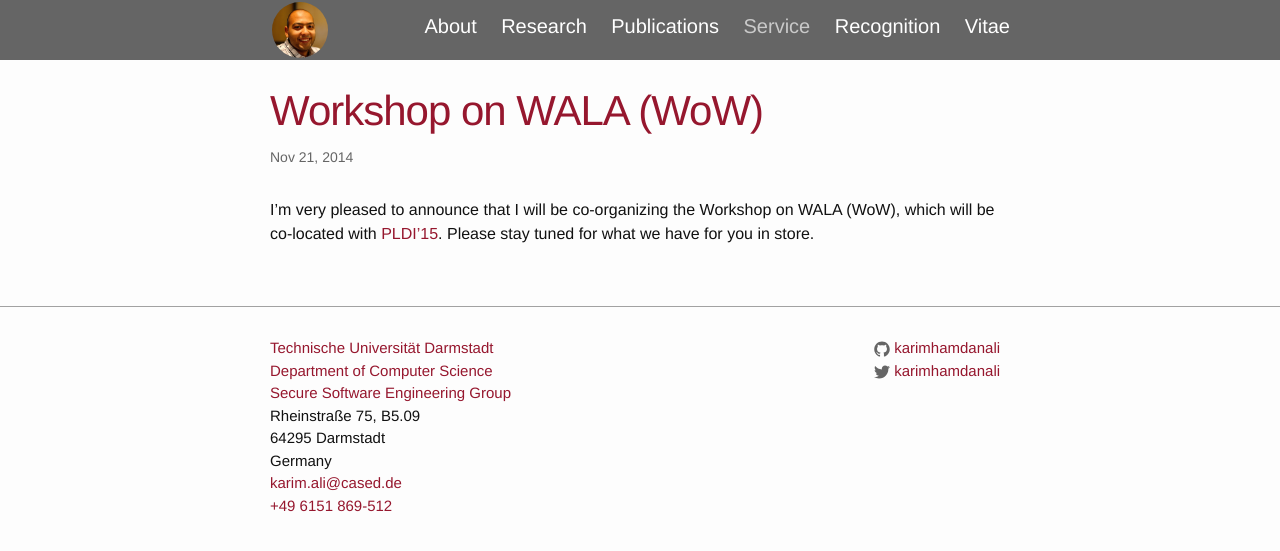
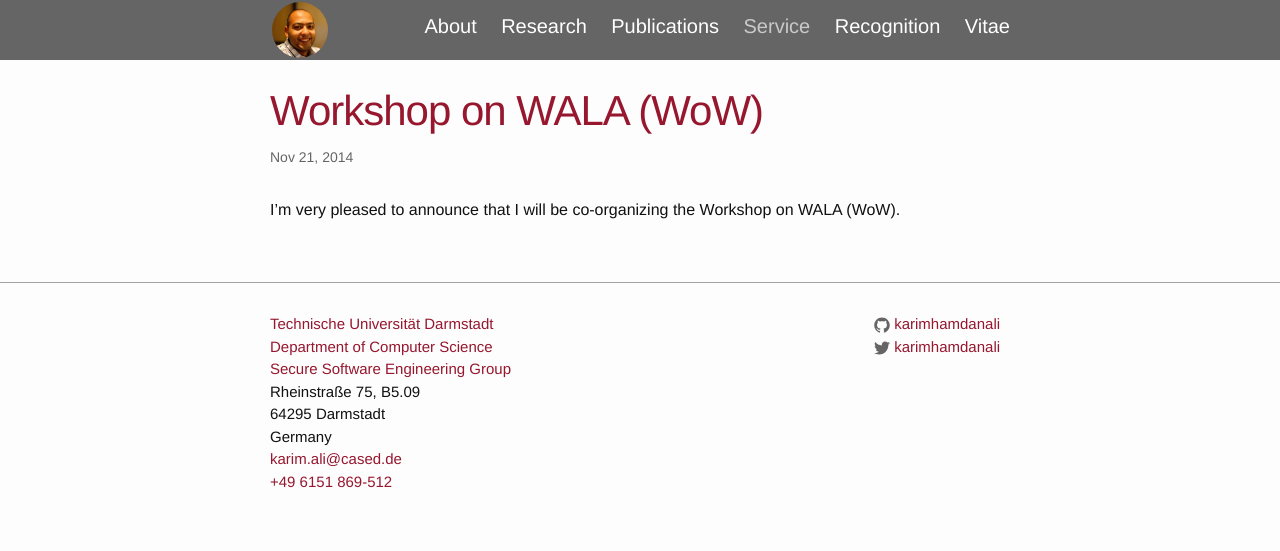
Before and after one commit to karimhamdanali/karimhamdanali.github.io, a Jekyll site: the page built from _posts/2014-11-21-wow.md, in a window 1280 px wide. Shown: the top 551 px of the page. Built offline with Jekyll 4.4.1, drawn with Linux system fonts in a browser that asks for light colours.

Commit message:
something is wrong with the markdown of the wow post. fix it later

```diff
--- a/_posts/2014-11-21-wow.md
+++ b/_posts/2014-11-21-wow.md
@@ -6,5 +6,4 @@ permalink: /wow/
 group: service
 ---
 
-I'm very pleased to announce that I will be co-organizing the Workshop on WALA (WoW), which will be co-located with
-<a href="http://conf.researchr.org/home/pldi2015" target="_blank">PLDI'15</a>. Please stay tuned for what we have for you in store.
+I'm very pleased to announce that I will be co-organizing the Workshop on WALA (WoW).
--- a/index.html
+++ b/index.html
@@ -13,10 +13,9 @@ layout: default
 			<h2>
 				<a class="post-link" href="{{ post.url | prepend: site.baseurl }}">{{ post.title }}</a>
 			</h2>
-			{% assign total_paragraphs = post.content | split: '<p>' | size | minus: 1 %}
 			{{ post.excerpt }}
-			{% if total_paragraphs > 1 %}
-    			<a href="{{ post.url | prepend: site.baseurl }}">more...</a>
+			{% if post.content != post.excerpt %}
+    			<a href="{{ post.url | prepend: site.baseurl }}">Read more...</a>
   			{% endif %}
 		</li>
     {% endfor %}
```
Also changed, not shown: _posts/2014-10-01-hallo-darmstadt.md (+4 -2 lines).
